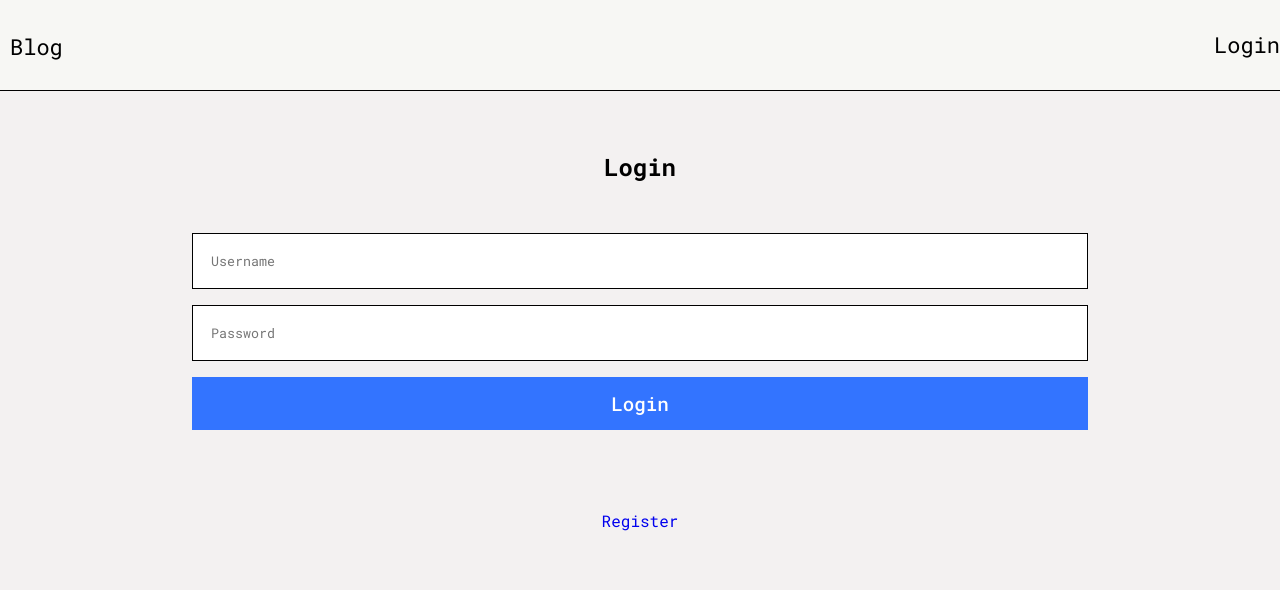
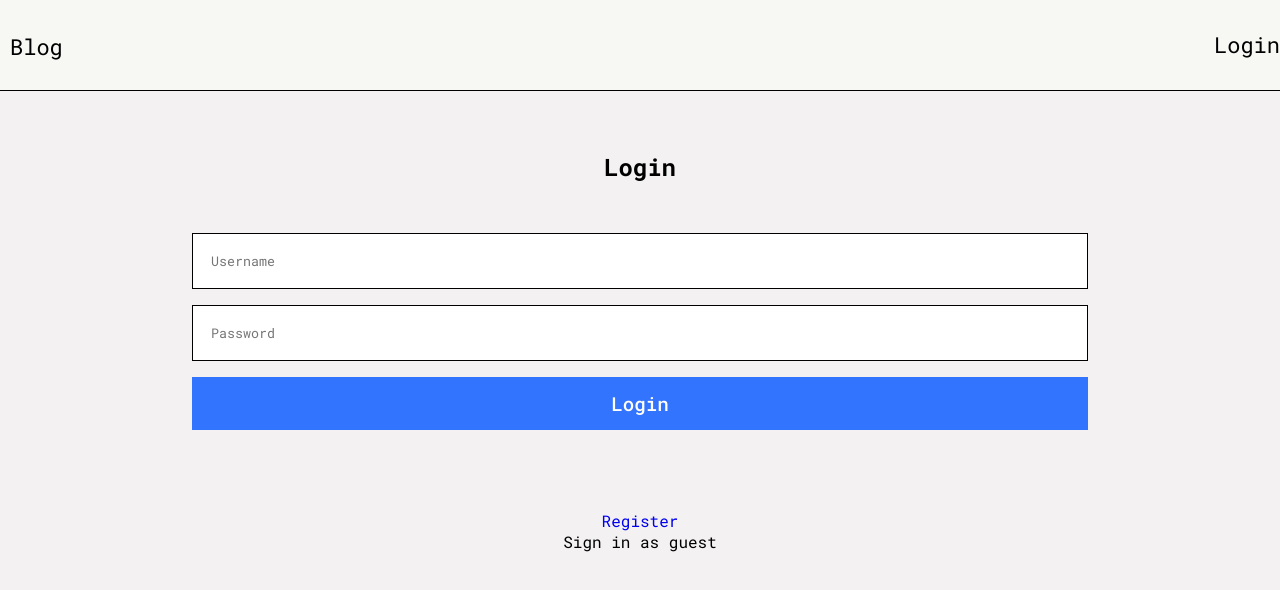
Before and after one commit to DYuHLin/blog-api-frontend, a React (Vite) app: page /login in a window 1280 px wide. Shown: the top 590 px of the page. Built offline with nearby package versions, Linux system fonts and the light colour scheme.

Commit message:
Added a guest sign in.

```diff
--- a/src/Pages/Login.jsx
+++ b/src/Pages/Login.jsx
@@ -35,6 +35,10 @@ function Login() {
     };
   };
 
+  const guestSign = async () => {
+    await axios.post(`${import.meta.env.VITE_URI}/api/login`, {username: 'guest', password: 'guest123'}, {headers: { "Content-Type": "application/json" }});
+  };
+
   return (
       <section>
         <h1>Login</h1>
@@ -45,6 +49,7 @@ function Login() {
         </form>
         <p className="error">{error}</p>
         <Link to={"/register"} className="link">Register</Link>
+        <p onClick={() => guestSign}>Sign in as guest</p>
       </section>
   )
 }
```
